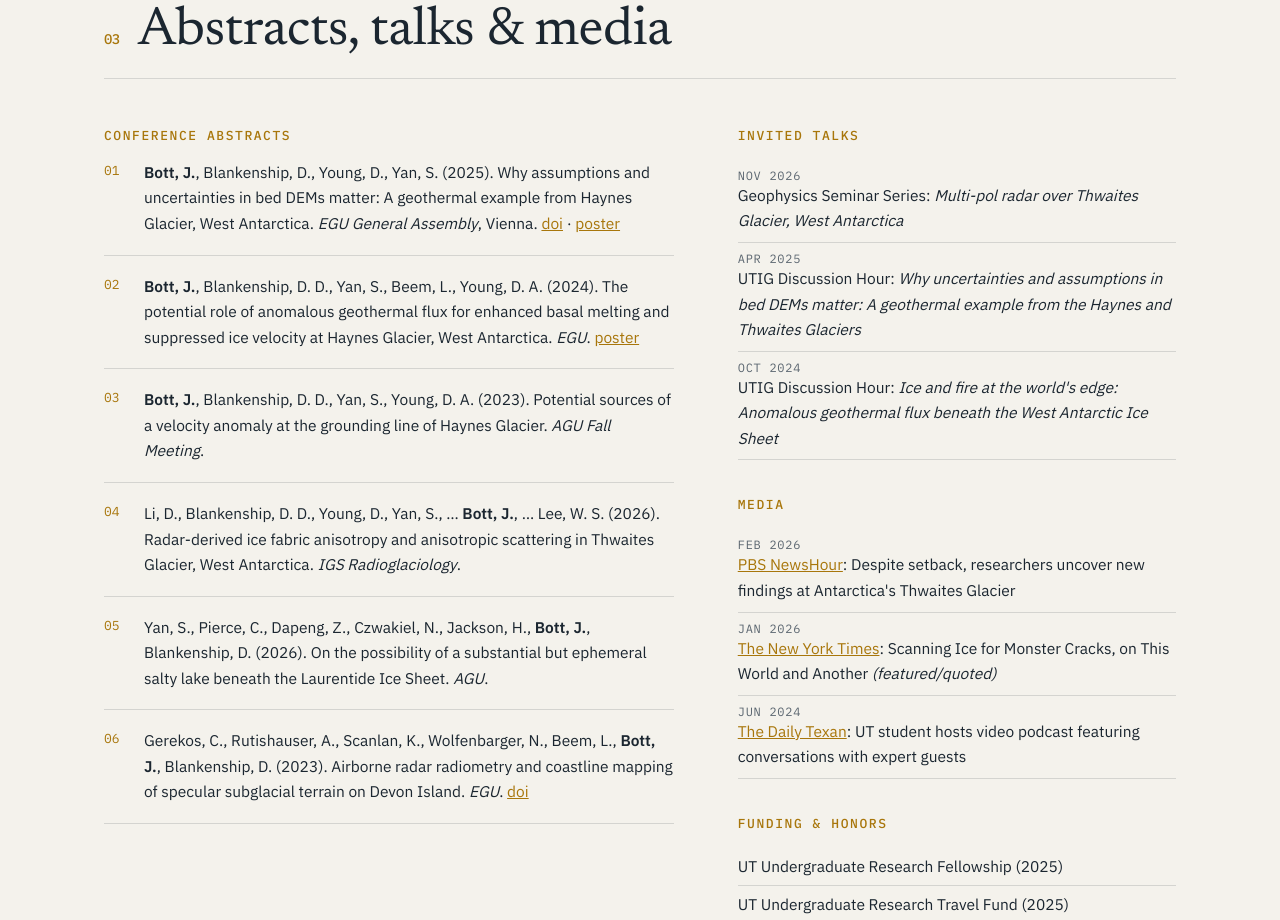
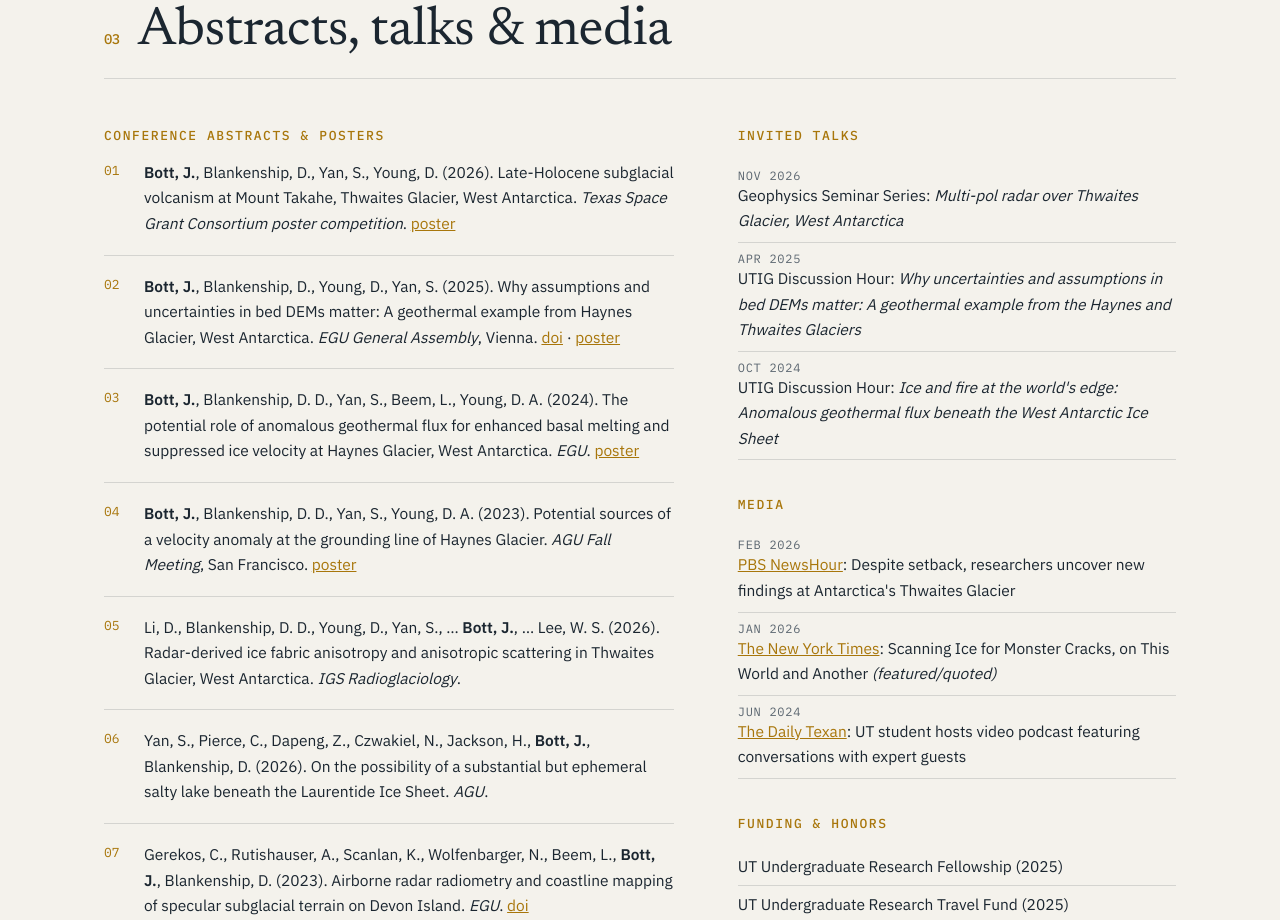
Before and after one commit to jasonbott124/jasonbott124.github.io, a plain HTML site: page index.html in a window 1280 px wide. Shown: the part 11080-12000 px from the top of the page. Drawn offline with Linux system fonts and the light colour scheme.

Commit message:
Output: add Space Grant poster and AGU 2023 poster link
Co-Authored-By: Claude Opus 5.5 <noreply@anthropic.com>
Claude-Session: https://claude.ai/code/session_01MHzkrhwevraEYskk25zMkk

```diff
--- a/index.html
+++ b/index.html
@@ -319,11 +319,12 @@
   <h2 class="section-title"><span>03</span>Abstracts, talks &amp; media</h2>
   <div class="cols">
     <div>
-      <h3 class="sub">Conference abstracts</h3>
+      <h3 class="sub">Conference abstracts &amp; posters</h3>
       <ol class="pubs">
+        <li><b>Bott, J.</b>, Blankenship, D., Yan, S., Young, D. (2026). Late-Holocene subglacial volcanism at Mount Takahe, Thwaites Glacier, West Antarctica. <i>Texas Space Grant Consortium poster competition</i>. <a href="assets/docs/Bott_SpaceGrant2026_poster.pdf" target="_blank" rel="noopener">poster</a></li>
         <li><b>Bott, J.</b>, Blankenship, D., Young, D., Yan, S. (2025). Why assumptions and uncertainties in bed DEMs matter: A geothermal example from Haynes Glacier, West Antarctica. <i>EGU General Assembly</i>, Vienna. <a href="https://doi.org/10.5194/egusphere-egu25-14386" target="_blank" rel="noopener">doi</a> · <a href="assets/docs/Bott_EGU2025_poster.pdf" target="_blank" rel="noopener">poster</a></li>
         <li><b>Bott, J.</b>, Blankenship, D. D., Yan, S., Beem, L., Young, D. A. (2024). The potential role of anomalous geothermal flux for enhanced basal melting and suppressed ice velocity at Haynes Glacier, West Antarctica. <i>EGU</i>. <a href="assets/docs/Bott_EGU2024_poster.pdf" target="_blank" rel="noopener">poster</a></li>
-        <li><b>Bott, J.</b>, Blankenship, D. D., Yan, S., Young, D. A. (2023). Potential sources of a velocity anomaly at the grounding line of Haynes Glacier. <i>AGU Fall Meeting</i>.</li>
+        <li><b>Bott, J.</b>, Blankenship, D. D., Yan, S., Young, D. A. (2023). Potential sources of a velocity anomaly at the grounding line of Haynes Glacier. <i>AGU Fall Meeting</i>, San Francisco. <a href="assets/docs/Bott_AGU2023_poster.pdf" target="_blank" rel="noopener">poster</a></li>
         <li>Li, D., Blankenship, D. D., Young, D., Yan, S., … <b>Bott, J.</b>, … Lee, W. S. (2026). Radar-derived ice fabric anisotropy and anisotropic scattering in Thwaites Glacier, West Antarctica. <i>IGS Radioglaciology</i>.</li>
         <li>Yan, S., Pierce, C., Dapeng, Z., Czwakiel, N., Jackson, H., <b>Bott, J.</b>, Blankenship, D. (2026). On the possibility of a substantial but ephemeral salty lake beneath the Laurentide Ice Sheet. <i>AGU</i>.</li>
         <li>Gerekos, C., Rutishauser, A., Scanlan, K., Wolfenbarger, N., Beem, L., <b>Bott, J.</b>, Blankenship, D. (2023). Airborne radar radiometry and coastline mapping of specular subglacial terrain on Devon Island. <i>EGU</i>. <a href="https://doi.org/10.5194/egusphere-egu23-9149" target="_blank" rel="noopener">doi</a></li>
```
